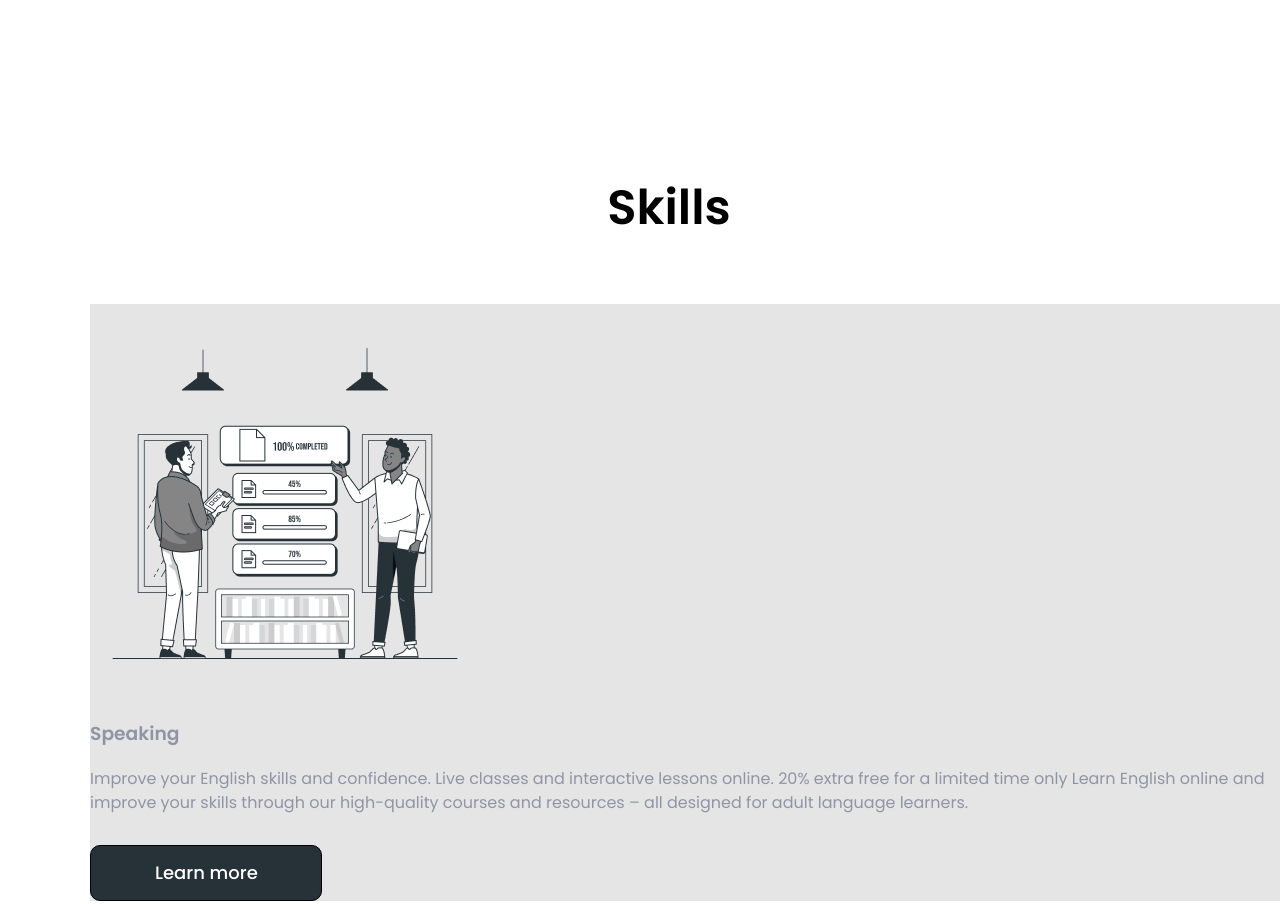
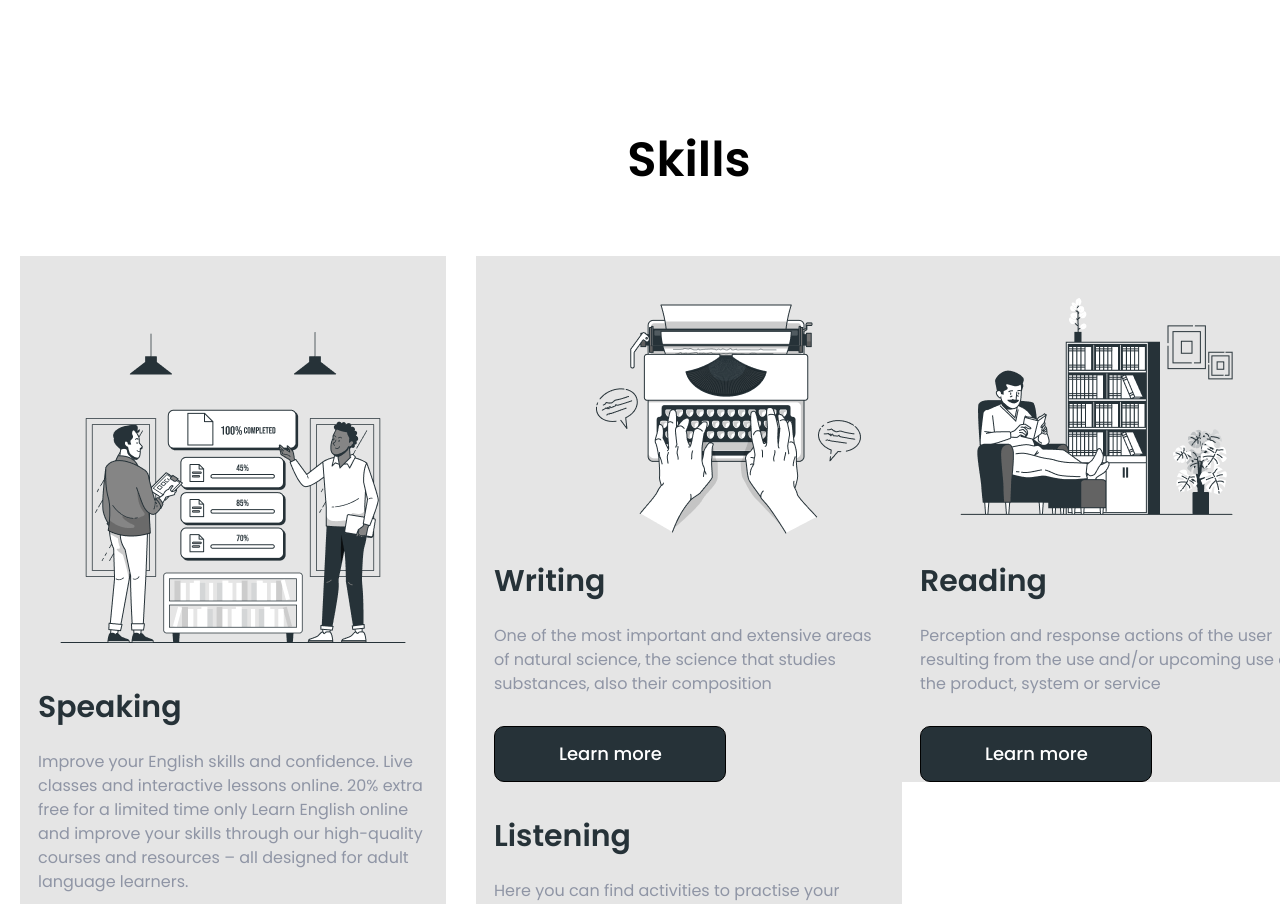
Before and after one commit to anastasia2022be1/myFirstLending, a plain HTML site: page index.html in a window 1280 px wide. Shown: the part 760-1664 px from the top of the page. Drawn offline with nearby package versions, Linux system fonts and the light colour scheme; a web font is replaced by a local one.

Commit message:
style-flex section skills

```diff
--- a/css/styles.css
+++ b/css/styles.css
@@ -39,7 +39,7 @@ body {
   margin-left: auto;
   margin-right: auto;
   margin-top: 5px;
-  width: 1338px;
+  width: 1378px;
   padding-left: 20px;
   padding-right: 20px;
   /* outline: 2px solid tomato; */
@@ -55,8 +55,9 @@ body {
   display: flex;
   flex-direction: row;
   align-items: center;
-  outline: 2px solid red;
+  /* outline: 2px solid red; */
   box-sizing: content-box;
+  height: 70px;
  }
 /* Site nav */
 .site-nav .link {
@@ -160,6 +161,7 @@ body {
 .container-hero {
   display: flex;
   flex-direction: row;
+
 }
  /* Skills */
  .section {
@@ -169,26 +171,73 @@ body {
  /* .section:nth-child(even) {
   background-color: aqua;
  }
- .section:nth-child(odd) {
+ .section:nth-child(odd) {}
   background-color:rebeccapurple; */
- }
- .skills-list .title {
-    color: var(--add-text-color);
-   font-weight: 600;
-   font-size: 30px;
-   margin-top: 0;
-   margin-bottom: 20px;
+
+.skill-list-item .title {
+  color: var(--add-text-color);
+  font-weight: 600;
+  font-size: 30px;
+  margin-top: 0;
+  margin-bottom: 20px;
  }
 .description-skills {
       font-size: 16px;
       margin-bottom: 30px;
       margin-top: 0;
  }
+ .skills-list {
+  display: flex;
+  margin: 0;
+  padding: 0;
+  /* flex-direction: row;
+  align-items: flex-start; */
+  /* flex-wrap: wrap;
+  gap: 30px; */
+  justify-content: space-between;
 
+
+
+ }
  .skill-list-item {
    background-color: var(--accent-color);
-   margin: 30px;
+   padding-top: 32px;
+   padding-left: 18px;
+   padding-right: 18px;
+   width: 426px;
  }
+ /* .skill-list-item:last-child {
+  width: 882px;
+ } */
+ .skill-list-wrapper {
+  width: 426px;
+ }
+ .skill-list-wrapper-1 {
+  width: 882px;
+ }
+ .flex-wrapper {
+  display: flex;
+  flex-direction: row;
+ }
+ /* .skill-list-item:nth-child(1) {
+  width: 426px;
+  height: 947px;
+   }
+ .skill-list-item:nth-child(2) {
+  flex-basis: calc((100%-60px)/3);
+  height: 579px;
+ }
+ .skill-list-item:nth-child(3) {
+  flex-basis: calc((100%-60px)/3);
+  height: 579px;
+  margin-right: 0;
+   }
+
+ .skill-list-item:nth-child(4) {
+  width: 882px;
+  height: 338px; */
+   }
+
 /* About us */
 .section-about-us {
    text-align: left;
@@ -205,6 +254,7 @@ body {
   font-size: 48px;
   margin-top: 0;
   margin-bottom: 6px;
+  text-align: center;
 
 }
 
@@ -227,14 +277,16 @@ body {
 .container-about-us {
   display: flex;
   flex-direction: row;
+  justify-content: flex-start;
 }
 
  /* Pricing */
  .pricing-list {
   display: flex;
+  justify-content: space-around;
 
   list-style: none;
-  margin:30px;
+  margin:0px;
  }
  .pricing-list .item:not(:last-child) {
   margin-right: 30px;
--- a/index.html
+++ b/index.html
@@ -51,6 +51,7 @@
                 <h2 class="section-title" id="skills">Skills</h2>
 
         <ul class="skills-list">
+            <div class="skill-list-wrapper">
                 <li class="skill-list-item">
                     <img src="./images/SharedGoals-bro1.png" width="390" height="390" alt="shared goals-bro">
              <h3 class="title">Speaking</h3>
@@ -63,6 +64,9 @@
                 and resources – all designed for adult language learners.</p>
                 <button type="button" class="button-skills">Learn more</button>
                 </li>
+            </div>
+            <div class="skill-list-wrapper-1">
+                <div class="skill-list-wrapper flex-wrapper">
                     <li class="skill-list-item">
                         <img src="./images/Typewriter-bro1.png" alt="Typewriter-bro 1">
                         <h3 class="title">Writing</h3>
@@ -81,6 +85,8 @@
                             of the product, system or service</p>
                             <button type="button" class="button-skills">Learn more</button>
                     </li>
+                </div>
+                <div class="skill-list-wrapper-1">
                     <li class="skill-list-item">
                         <h3 class="title">Listening</h3>
                         <p class="discripton">Here you can find activities to practise
@@ -88,6 +94,8 @@
                             <button type="button" class="button-skills">Learn more</button>
                             <img src="./images/PodcastAudience-bro1.png" alt="Podcast audience-bro 1">
                     </li>
+                </div>
+            </div>
         </ul>
         </div>
     </section>
```
Lines whose indentation alone changed are shown as unchanged.
